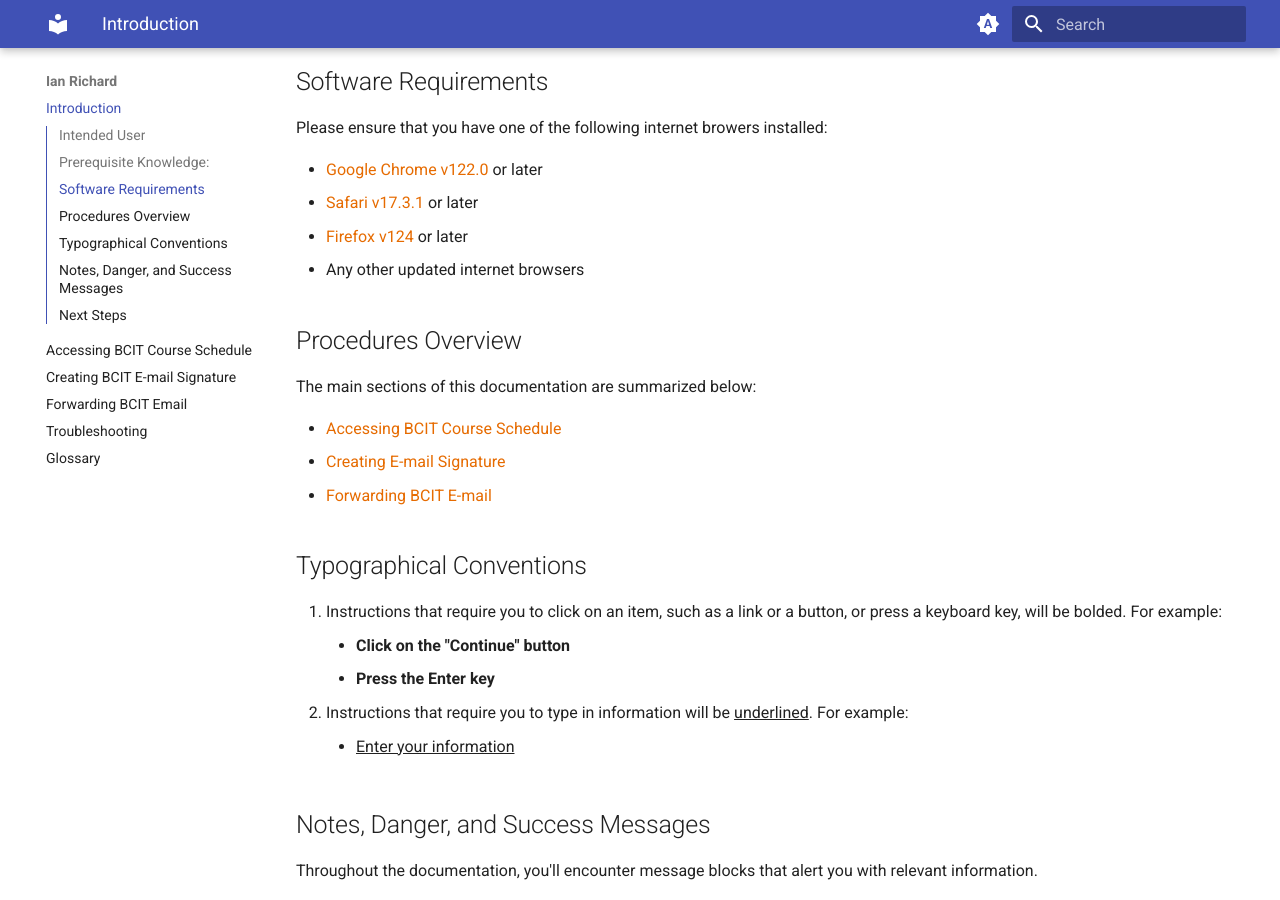
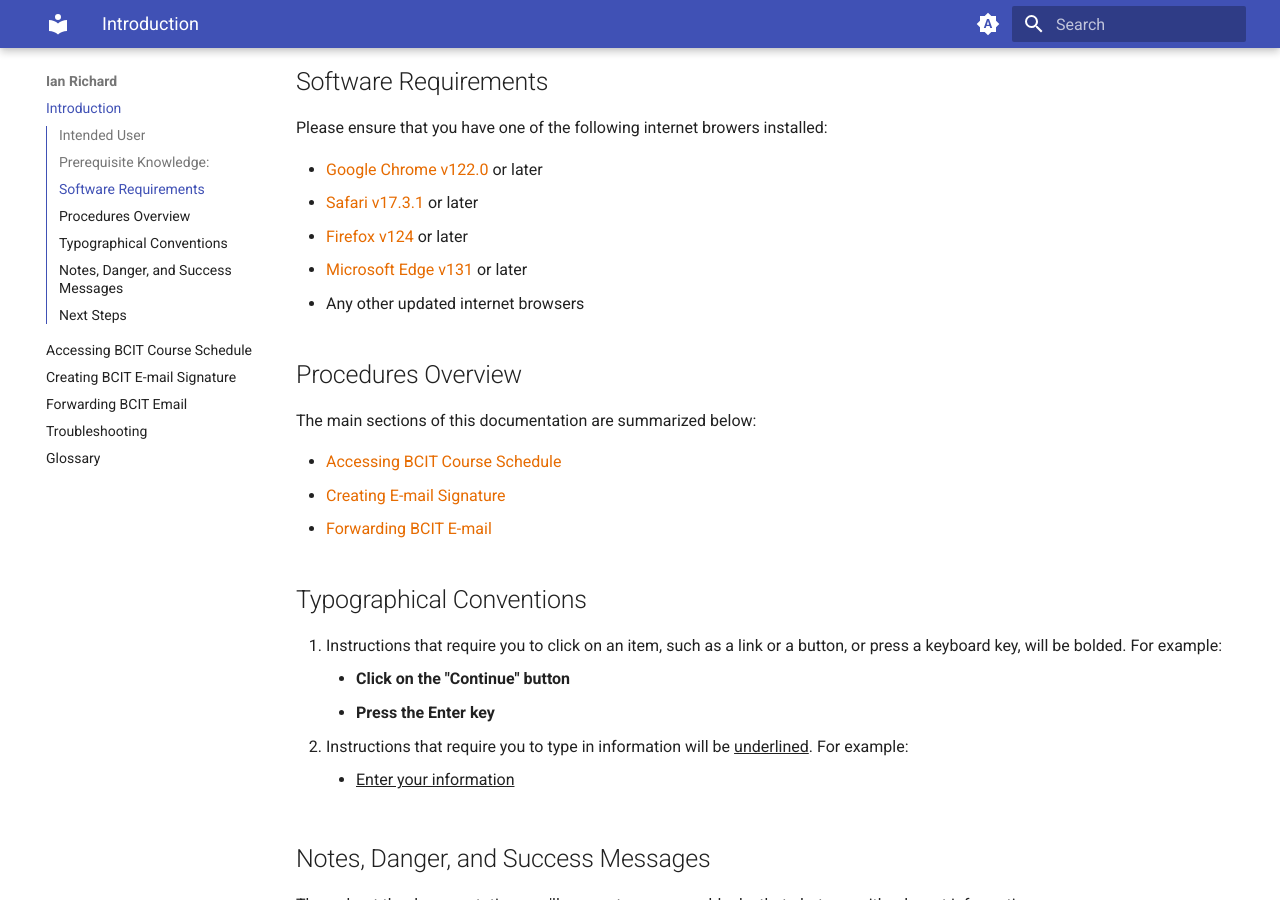
Before and after one commit to beingaturtle/beingaturtle.github.io, an MkDocs documentation site: the page built from docs/index.md, in a window 1280 px wide and 900 px high, scrolled down 608 px. Built offline with MkDocs 1.6.1 and Material for MkDocs 9.7.7, drawn with Linux system fonts in a browser that asks for light colours.

Commit message:
Add a browser

```diff
--- a/docs/index.md
+++ b/docs/index.md
@@ -23,6 +23,7 @@
 * <a href = "https://www.google.com/intl/en_ca/chrome/" style = "color: #e66b00"> Google Chrome v122.0 </a> or later
 * <a href = "https://www.apple.com/ca/safari/" style = "color: #e66b00"> Safari v17.3.1 </a> or later
 * <a href = "https://www.mozilla.org/en-CA/firefox/new/" style = "color: #e66b00"> Firefox v124 </a> or later
+* <a href = "https://www.microsoft.com/en-us/edge/download?form=MA13FJ" style = "color: #e66b00"> Microsoft Edge v131 </a> or later
 * Any other updated internet browsers
 
 ## Procedures Overview
```
